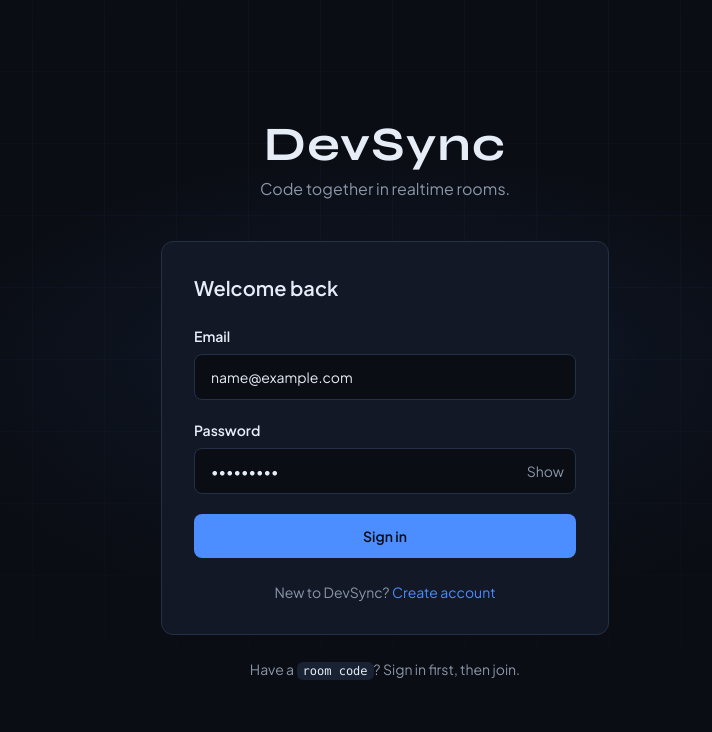
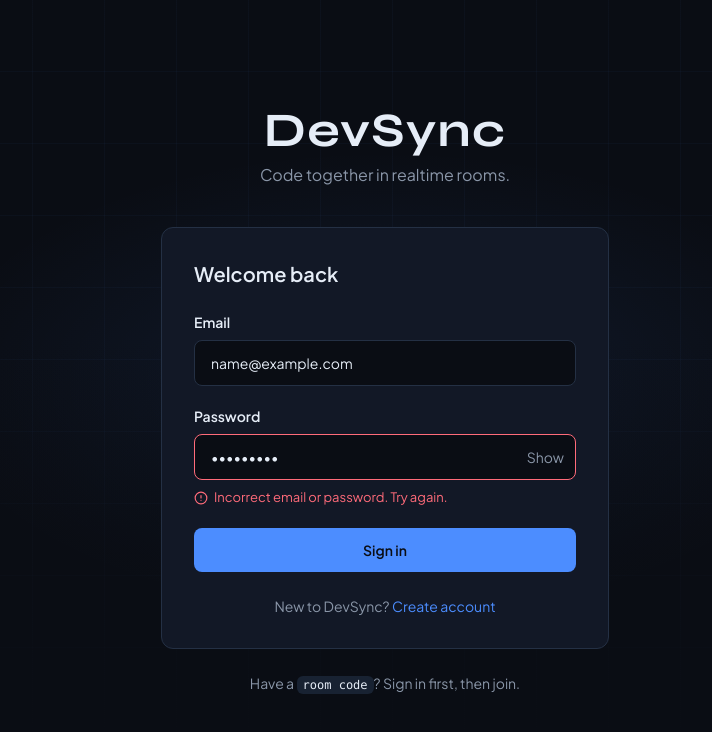
Before and after one commit to KushagraSharma10/DevSync, a React (Vite) app in the folder client/: page /login in a window 1280 px wide. Both pictures are taken after typing "name@example.com", "Sample123" into the empty fields and a click on the button "Sign in". Shown: the top 732 px of the page, without its empty margins (255-967 px from the left). Built offline with nearby package versions, Linux system fonts and the light colour scheme.

Commit message:
add auth validation and error states
Extend AuthInput with controlled value and error rendering, add submit validation to Login and Register matching the design error frames (incorrect credentials, passwords do not match). UI-only; no auth API yet.

```diff
--- a/client/src/components/AuthInput.tsx
+++ b/client/src/components/AuthInput.tsx
@@ -1,4 +1,4 @@
-import { useState } from 'react'
+import { useState, type ChangeEvent } from 'react'
 
 type AuthInputProps = {
   id: string
@@ -8,10 +8,10 @@
   placeholder?: string
   autoComplete?: string
   showPasswordToggle?: boolean
+  value: string
+  onChange: (value: string) => void
+  error?: string
 }
-
-const inputClassName =
-  'w-full rounded-lg border border-(--border) bg-(--bg) px-4 py-3 text-sm outline-none placeholder:text-(--text-muted) focus:border-(--accent)'
 
 export function AuthInput({
   id,
@@ -21,18 +21,26 @@
   placeholder,
   autoComplete,
   showPasswordToggle = false,
+  value,
+  onChange,
+  error,
 }: AuthInputProps) {
   const [visible, setVisible] = useState(false)
   const isPassword = type === 'password'
   const inputType = isPassword && showPasswordToggle ? (visible ? 'text' : 'password') : type
+  const errorId = error ? `${id}-error` : undefined
 
-  return (
-    <div className="flex flex-col gap-2">
-      <label htmlFor={id} className="text-sm font-semibold text-(--text)">
-        {label}
-      </label>
+  const inputClassName = `w-full rounded-lg border bg-(--bg) px-4 py-3 text-sm outline-none placeholder:text-(--text-muted) ${
+    error
+      ? 'border-(--danger) focus:border-(--danger)'
+      : 'border-(--border) focus:border-(--accent)'
+  }`
 
-      {showPasswordToggle && isPassword ? (
+  const handleChange = (event: ChangeEvent<HTMLInputElement>) => {
+    onChange(event.target.value)
+  }
+
+  const input = showPasswordToggle && isPassword ? (
     <div className="relative">
       <input
         id={id}
@@ -41,6 +49,10 @@
         placeholder={placeholder}
         autoComplete={autoComplete}
         className={`${inputClassName} pr-14`}
+        value={value}
+        onChange={handleChange}
+        aria-invalid={error ? true : undefined}
+        aria-describedby={errorId}
       />
       <button
         type="button"
@@ -58,8 +70,45 @@
       placeholder={placeholder}
       autoComplete={autoComplete}
       className={inputClassName}
+      value={value}
+      onChange={handleChange}
+      aria-invalid={error ? true : undefined}
+      aria-describedby={errorId}
     />
-      )}
+  )
+
+  return (
+    <div className="flex flex-col gap-2">
+      <label htmlFor={id} className="text-sm font-semibold text-(--text)">
+        {label}
+      </label>
+
+      {input}
+
+      {error ? (
+        <p
+          id={errorId}
+          role="alert"
+          className="flex items-center gap-1.5 text-[13px] text-(--danger)"
+        >
+          <svg
+            xmlns="http://www.w3.org/2000/svg"
+            viewBox="0 0 24 24"
+            fill="none"
+            stroke="currentColor"
+            strokeWidth="2"
+            strokeLinecap="round"
+            strokeLinejoin="round"
+            className="h-3.5 w-3.5 shrink-0"
+            aria-hidden="true"
+          >
+            <circle cx="12" cy="12" r="10" />
+            <path d="M12 8v4" />
+            <path d="M12 16h.01" />
+          </svg>
+          {error}
+        </p>
+      ) : null}
     </div>
   )
 }
--- a/client/src/pages/Login.tsx
+++ b/client/src/pages/Login.tsx
@@ -1,8 +1,59 @@
+import { useState, type FormEvent } from 'react'
 import { Link } from 'react-router-dom'
 import { AuthInput } from '../components/AuthInput'
 import { AuthLayout } from '../components/AuthLayout'
 
+type LoginErrors = {
+  email?: string
+  password?: string
+}
+
+const EMAIL_PATTERN = /^[^\s@]+@[^\s@]+\.[^\s@]+$/
+
 const Login = () => {
+  const [email, setEmail] = useState('')
+  const [password, setPassword] = useState('')
+  const [errors, setErrors] = useState<LoginErrors>({})
+
+  const handleEmailChange = (value: string) => {
+    setEmail(value)
+    // Credential error belongs to the email+password pair, so editing
+    // either field clears the stale "incorrect" message.
+    setErrors((prev) => ({ ...prev, email: undefined, password: undefined }))
+  }
+
+  const handlePasswordChange = (value: string) => {
+    setPassword(value)
+    setErrors((prev) => ({ ...prev, password: undefined }))
+  }
+
+  const handleSubmit = (event: FormEvent) => {
+    event.preventDefault()
+
+    const nextErrors: LoginErrors = {}
+
+    if (!email.trim()) {
+      nextErrors.email = 'Email is required.'
+    } else if (!EMAIL_PATTERN.test(email.trim())) {
+      nextErrors.email = 'Enter a valid email address.'
+    }
+
+    if (!password) {
+      nextErrors.password = 'Password is required.'
+    }
+
+    if (Object.keys(nextErrors).length > 0) {
+      setErrors(nextErrors)
+      return
+    }
+
+    // UI-only slice: there is no auth API yet, so a well-formed submit
+    // shows the design's failed sign-in state (PDF frame 1). When the
+    // Auth API lands, this becomes the real 401 response and a success
+    // will navigate to the dashboard instead.
+    setErrors({ password: 'Incorrect email or password. Try again.' })
+  }
+
   return (
     <AuthLayout
       tagline="Code together in realtime rooms."
@@ -25,10 +76,7 @@
         </>
       }
     >
-      <form
-        className="flex flex-col gap-5"
-        onSubmit={(event) => event.preventDefault()}
-      >
+      <form className="flex flex-col gap-5" onSubmit={handleSubmit} noValidate>
         <AuthInput
           id="email"
           name="email"
@@ -36,6 +84,9 @@
           type="email"
           placeholder="you@company.com"
           autoComplete="email"
+          value={email}
+          onChange={handleEmailChange}
+          error={errors.email}
         />
         <AuthInput
           id="password"
@@ -45,6 +96,9 @@
           placeholder="Password"
           autoComplete="current-password"
           showPasswordToggle
+          value={password}
+          onChange={handlePasswordChange}
+          error={errors.password}
         />
         <button
           type="submit"
--- a/client/src/pages/Register.tsx
+++ b/client/src/pages/Register.tsx
@@ -1,8 +1,71 @@
+import { useState, type FormEvent } from 'react'
 import { Link } from 'react-router-dom'
 import { AuthInput } from '../components/AuthInput'
 import { AuthLayout } from '../components/AuthLayout'
 
+type RegisterErrors = {
+  name?: string
+  email?: string
+  password?: string
+  confirmPassword?: string
+}
+
+const EMAIL_PATTERN = /^[^\s@]+@[^\s@]+\.[^\s@]+$/
+
 const Register = () => {
+  const [name, setName] = useState('')
+  const [email, setEmail] = useState('')
+  const [password, setPassword] = useState('')
+  const [confirmPassword, setConfirmPassword] = useState('')
+  const [errors, setErrors] = useState<RegisterErrors>({})
+
+  const handlePasswordChange = (value: string) => {
+    setPassword(value)
+    // A mismatch stops being accurate as soon as either password changes.
+    setErrors((prev) => ({
+      ...prev,
+      password: undefined,
+      confirmPassword: undefined,
+    }))
+  }
+
+  const handleConfirmPasswordChange = (value: string) => {
+    setConfirmPassword(value)
+    setErrors((prev) => ({ ...prev, confirmPassword: undefined }))
+  }
+
+  const handleSubmit = (event: FormEvent) => {
+    event.preventDefault()
+
+    const nextErrors: RegisterErrors = {}
+
+    if (!name.trim()) {
+      nextErrors.name = 'Name is required.'
+    }
+
+    if (!email.trim()) {
+      nextErrors.email = 'Email is required.'
+    } else if (!EMAIL_PATTERN.test(email.trim())) {
+      nextErrors.email = 'Enter a valid email address.'
+    }
+
+    if (!password) {
+      nextErrors.password = 'Password is required.'
+    } else if (password.length < 8) {
+      nextErrors.password = 'Password must be at least 8 characters.'
+    }
+
+    if (!confirmPassword) {
+      nextErrors.confirmPassword = 'Please re-enter your password.'
+    } else if (password && confirmPassword !== password) {
+      nextErrors.confirmPassword = 'Passwords do not match.'
+    }
+
+    setErrors(nextErrors)
+    // UI-only slice: on success the errors clear and the form stays put.
+    // Account creation + navigation arrive with the Auth API wiring.
+  }
+
   return (
     <AuthLayout
       tagline="Create your account."
@@ -16,10 +79,7 @@
         </>
       }
     >
-      <form
-        className="flex flex-col gap-5"
-        onSubmit={(event) => event.preventDefault()}
-      >
+      <form className="flex flex-col gap-5" onSubmit={handleSubmit} noValidate>
         <AuthInput
           id="name"
           name="name"
@@ -27,6 +87,12 @@
           type="text"
           placeholder="Your full name"
           autoComplete="name"
+          value={name}
+          onChange={(value) => {
+            setName(value)
+            setErrors((prev) => ({ ...prev, name: undefined }))
+          }}
+          error={errors.name}
         />
         <AuthInput
           id="email"
@@ -35,6 +101,12 @@
           type="email"
           placeholder="you@company.com"
           autoComplete="email"
+          value={email}
+          onChange={(value) => {
+            setEmail(value)
+            setErrors((prev) => ({ ...prev, email: undefined }))
+          }}
+          error={errors.email}
         />
         <AuthInput
           id="password"
@@ -44,6 +116,9 @@
           placeholder="At least 8 characters"
           autoComplete="new-password"
           showPasswordToggle
+          value={password}
+          onChange={handlePasswordChange}
+          error={errors.password}
         />
         <AuthInput
           id="confirmPassword"
@@ -53,6 +128,9 @@
           placeholder="Re-enter your password"
           autoComplete="new-password"
           showPasswordToggle
+          value={confirmPassword}
+          onChange={handleConfirmPasswordChange}
+          error={errors.confirmPassword}
         />
         <button
           type="submit"
```
Lines whose indentation alone changed are shown as unchanged.
